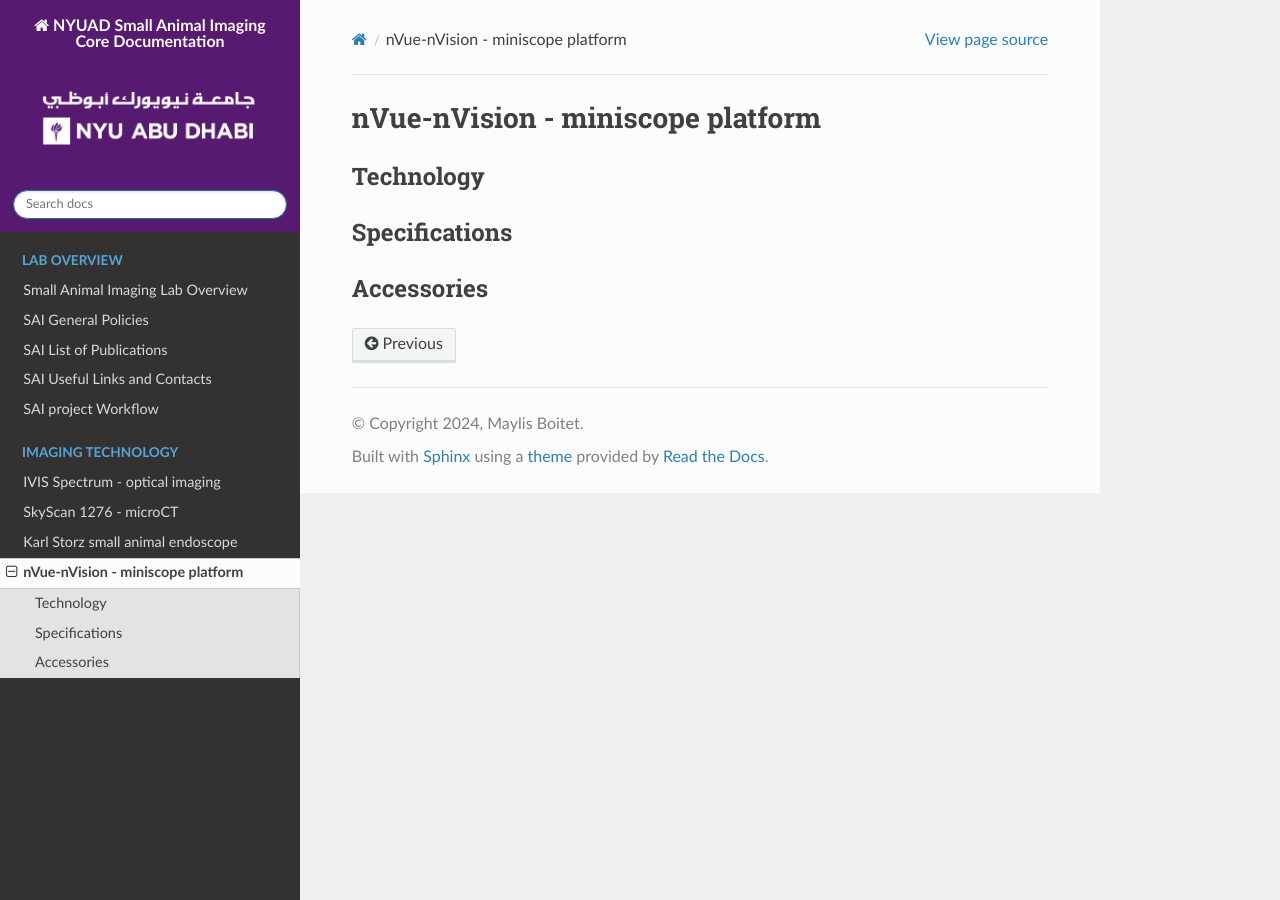
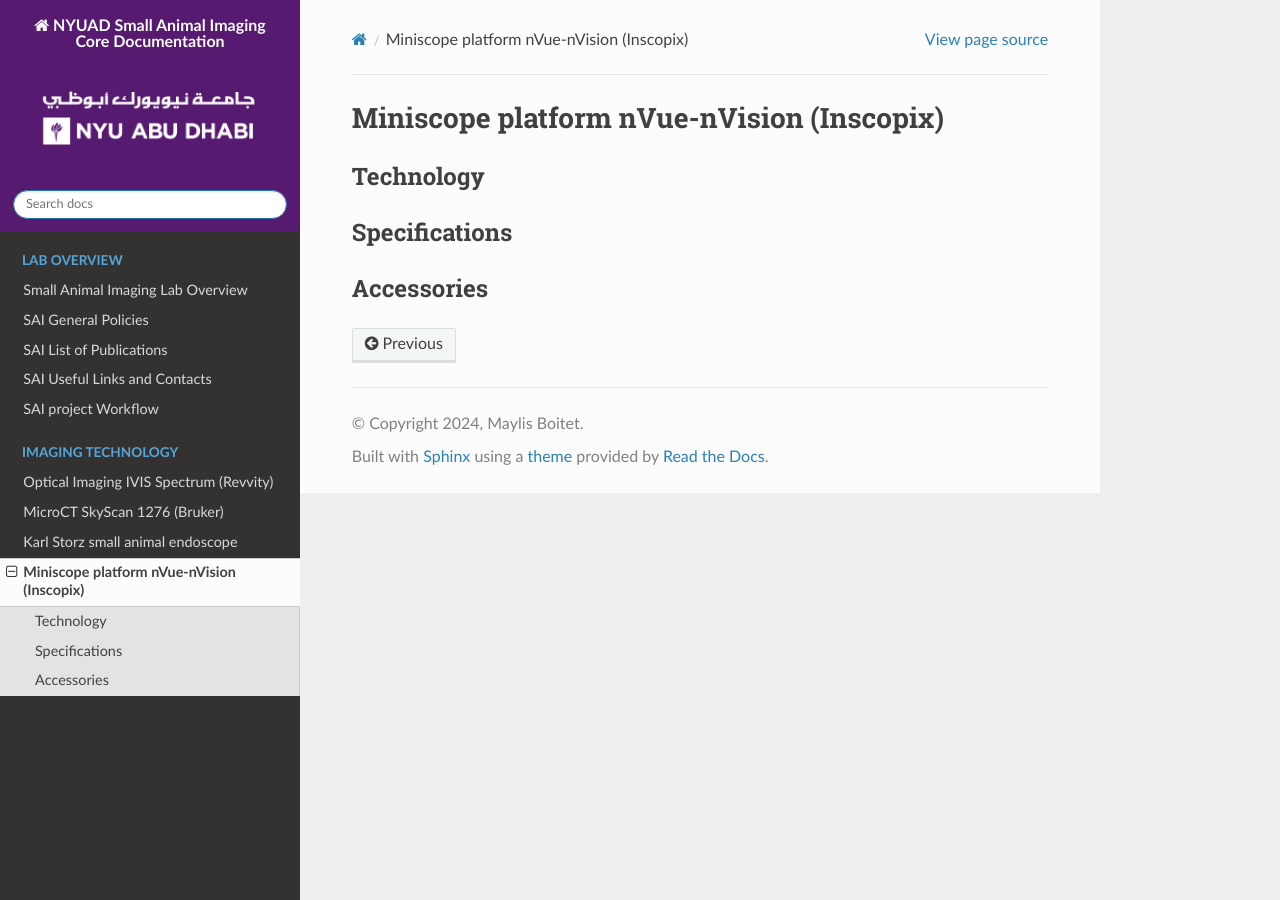
Before and after one commit to BioMedicalImaging-Core-NYUAD/smallanimalimaging-lab-documentation, a Sphinx documentation site: the page built from docs/source/nVue-nVision.rst, in a window 1280 px wide. Built offline with Sphinx 7.4.7 and the Read the Docs theme 3.1.0, drawn with Linux system fonts in a browser that asks for light colours.

Commit message:
new tabs

```diff
--- a/docs/source/IVIS Spectrum.rst
+++ b/docs/source/IVIS Spectrum.rst
@@ -1,5 +1,5 @@
-IVIS Spectrum - optical imaging
-###############################
+Optical Imaging IVIS Spectrum (Revvity)
+#######################################
 
 Technology
 **********
--- a/docs/source/SkyScan 1276.rst
+++ b/docs/source/SkyScan 1276.rst
@@ -1,5 +1,5 @@
-SkyScan 1276 - microCT
-######################
+MicroCT SkyScan 1276 (Bruker)
+############################
 
 Technology
 **********
--- a/docs/source/nVue-nVision.rst
+++ b/docs/source/nVue-nVision.rst
@@ -1,5 +1,5 @@
-nVue-nVision - miniscope platform
-#################################
+Miniscope platform nVue-nVision (Inscopix)
+#########################################
 
 Technology
 **********
```
